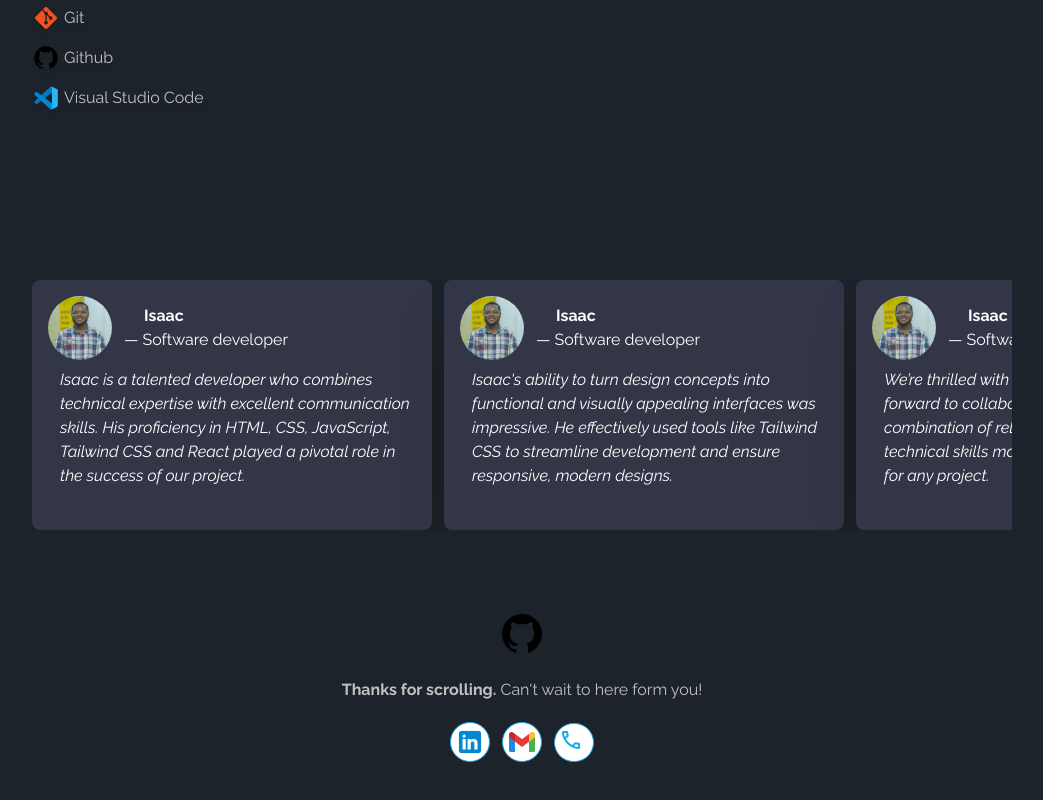
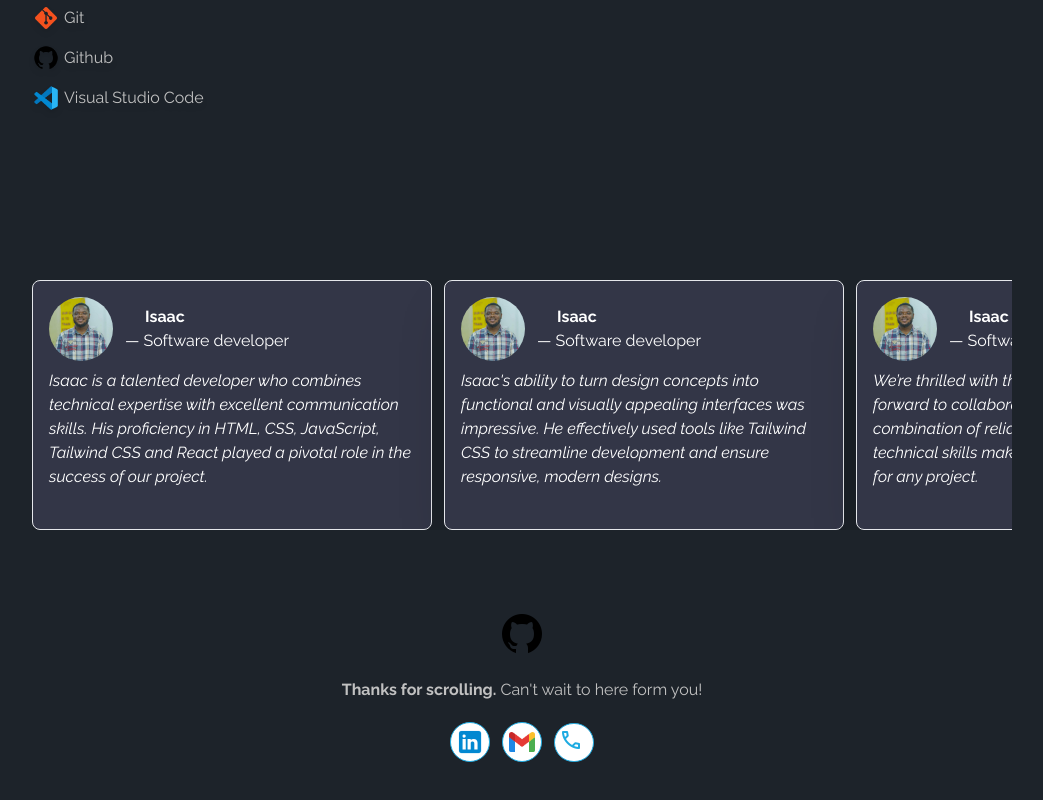
Before and after one commit to Isaac-8080/react-portfolio, a React (Vite) app: page / in a window 1280 px wide. Shown: the part 2553-3353 px from the top of the page, without its empty margins (118-1161 px from the left). Built offline with nearby package versions, Linux system fonts and the light colour scheme; a web font is replaced by a local one.

Commit message:
Reviews updated

```diff
--- a/src/components/Reviews/ReviewItem.jsx
+++ b/src/components/Reviews/ReviewItem.jsx
@@ -3,9 +3,7 @@ import React from 'react'
 const ReviewItem = (props) => {
   return (
     <>
-      {/* <div> */}
-
-      <div className="flex-none w-[400px] h-[250px] my-auto p-4 rounded-lg bg-secondaryColor text-[#FFFFFF] md:shadow-2xl">
+      <div className="flex-none w-[400px] h-[250px] p-4 rounded-lg bg-secondaryColor border text-[#FFFFFF] md:shadow-2xl">
         <div className='flex flex-col gap-2'>
           <div className='flex flex-row gap-3 items-center'>
             <img src={props.image} className='w-16 h-fit bg-white rounded-full' />
@@ -14,11 +12,9 @@ const ReviewItem = (props) => {
               <p className=''>{'— ' + props.profession}</p>
             </div>
           </div>
-          <span className='italic pl-3'>{props.text}</span>
+          <span className='italic'>{props.text}</span>
         </div>
       </div>
-      {/* </div> */}
-
     </>
   )
 }
```
